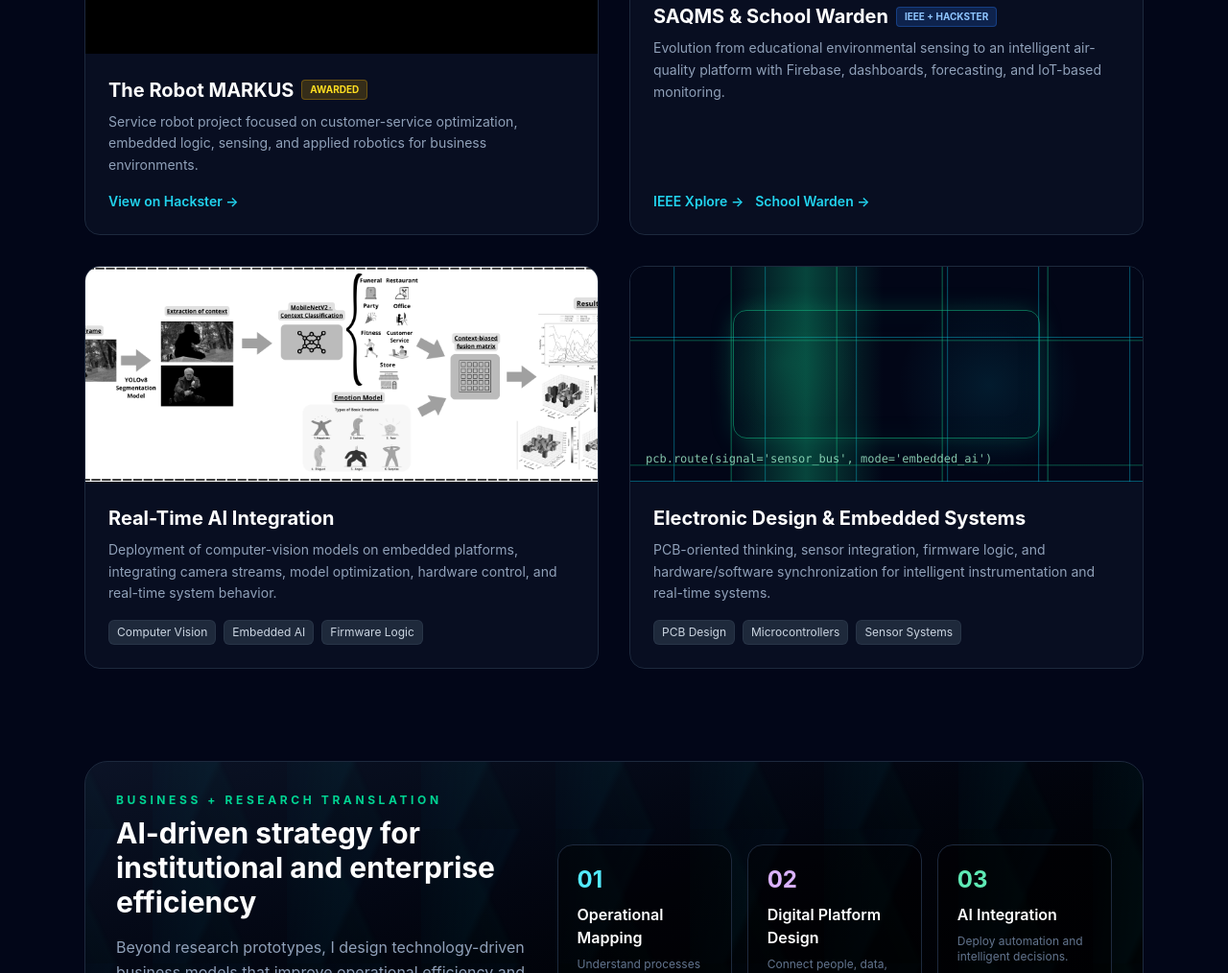
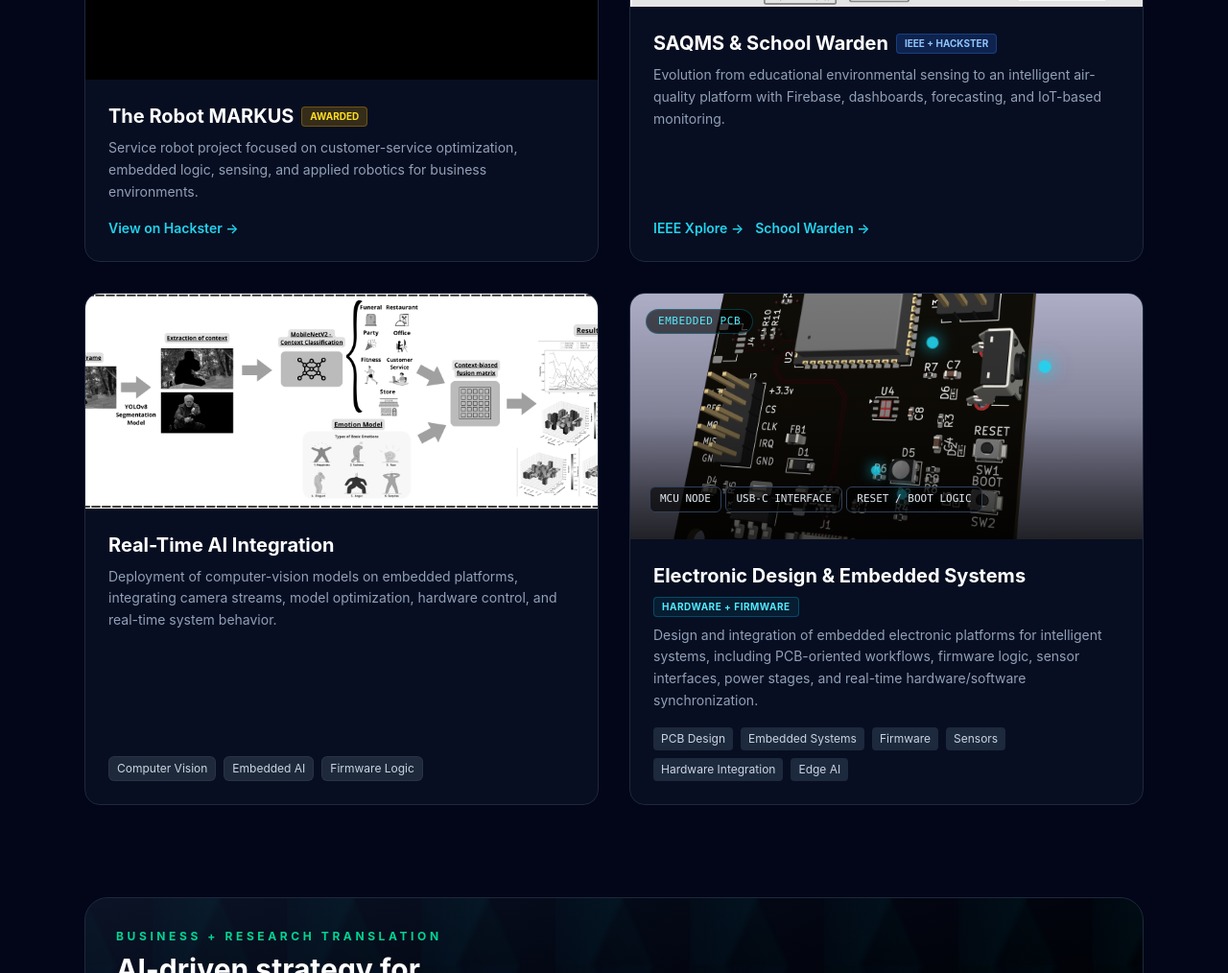
Before and after one commit to WichoArenas/portafolio-luis, an Astro site: page /portafolio-luis/en in a window 1280 px wide. Shown: the part 4383-5397 px from the top of the page at 96% size. Built offline with nearby package versions, Linux system fonts and the light colour scheme; Astro itself is replaced by a stand-in of ours; no server answers; grey boxes are pictures that could not be loaded.

Commit message:
Add pcb design and animations

```diff
--- a/src/pages/en/index.astro
+++ b/src/pages/en/index.astro
@@ -382,11 +382,15 @@ import Layout from '../../layouts/Layout.astro';
                 <h3 class="text-xl font-bold text-white">Smart Parkade System</h3>
                 <span class="px-2 py-0.5 text-[10px] font-bold uppercase tracking-wider rounded bg-yellow-500/20 text-yellow-300 border border-yellow-500/30">Berkeley 2nd Place</span>
               </div>
-              <p class="text-slate-400 text-sm mb-4 leading-relaxed">Smart parking and space-optimization system recognized in Berkeley, focused on sensing, logistics, operational efficiency, and business-oriented impact.</p>
+              <p class="text-slate-400 text-sm mb-4 leading-relaxed"> Smart Parkade System
+
+Awarded 2nd Place at Berkeley. Intelligent parking system designed to optimize space availability, traffic flow, and operational decision-making through real-time sensing, occupancy detection, and AI-assisted visualization. </p>
             </div>
             <div class="flex gap-2 flex-wrap">
               <span class="tag">Smart City</span>
-              <span class="tag">Optimization</span>
+              <span class="tag">Parking AI</span>
+              <span class="tag">Optimiztion</span>
+              <span class="tag">Real-Time Sensing</span>
               <span class="tag">Business Efficiency</span>
             </div>
           </div>
@@ -447,20 +451,68 @@ import Layout from '../../layouts/Layout.astro';
           </div>
         </article>
 
-        <article class="group rounded-2xl border border-slate-800 bg-slate-900/50 overflow-hidden hover:border-emerald-500/50 transition-all flex flex-col">
-          <div class="h-56 w-full bg-slate-950 relative overflow-hidden pcb-visual">
-            <div class="pcb-board"></div>
-            <div class="absolute bottom-4 left-4 right-4 z-20 text-xs font-mono text-emerald-200/80">pcb.route(signal='sensor_bus', mode='embedded_ai')</div>
+        <article class="group rounded-2xl border border-slate-800 bg-slate-900/50 overflow-hidden hover:border-cyan-500/50 transition-all flex flex-col">
+  <div class="relative h-64 w-full bg-slate-950 overflow-hidden pcb-panel">
+
+    <img
+      src="/portafolio-luis/pcb-board.png"
+      alt="Custom PCB design for embedded systems"
+      class="absolute inset-0 w-full h-full object-cover z-10 pcb-image"
+    />
+
+    <!-- Overlay gradient -->
+    <div class="absolute inset-0 z-20 bg-gradient-to-t from-black/75 via-black/15 to-transparent pointer-events-none"></div>
+
+    <!-- Scan line -->
+    <div class="absolute inset-0 z-30 pointer-events-none overflow-hidden">
+      <div class="pcb-scan-line"></div>
     </div>
+
+    <!-- Glow points -->
+    <div class="absolute top-[18%] left-[58%] z-30 pcb-node"></div>
+    <div class="absolute top-[70%] left-[47%] z-30 pcb-node pcb-node-delay-1"></div>
+    <div class="absolute top-[80%] left-[52%] z-30 pcb-node pcb-node-delay-2"></div>
+    <div class="absolute top-[28%] left-[80%] z-30 pcb-node pcb-node-delay-3"></div>
+
+    <!-- Tech labels -->
+    <div class="absolute top-4 left-4 z-40 px-3 py-1 rounded-full border border-cyan-500/30 bg-black/60 text-cyan-300 text-[11px] font-mono tracking-wider">
+      EMBEDDED PCB
+    </div>
+
+    <div class="absolute bottom-5 left-5 z-40 space-y-2">
+      <div class="px-2.5 py-1 rounded-md border border-slate-700 bg-black/60 text-slate-200 text-[11px] font-mono inline-block">
+        MCU NODE
+      </div>
+      <div class="px-2.5 py-1 rounded-md border border-slate-700 bg-black/60 text-slate-200 text-[11px] font-mono inline-block">
+        USB-C INTERFACE
+      </div>
+      <div class="px-2.5 py-1 rounded-md border border-slate-700 bg-black/60 text-slate-200 text-[11px] font-mono inline-block">
+        RESET / BOOT LOGIC
+      </div>
+    </div>
+  </div>
+
   <div class="p-6 flex-grow flex flex-col justify-between">
     <div>
-              <h3 class="text-xl font-bold text-white mb-2">Electronic Design & Embedded Systems</h3>
-              <p class="text-slate-400 text-sm mb-4 leading-relaxed">PCB-oriented thinking, sensor integration, firmware logic, and hardware/software synchronization for intelligent instrumentation and real-time systems.</p>
+      <div class="flex items-center gap-2 mb-2 flex-wrap">
+        <h3 class="text-xl font-bold text-white">Electronic Design & Embedded Systems</h3>
+        <span class="px-2 py-0.5 text-[10px] font-bold uppercase tracking-wider rounded bg-cyan-500/10 text-cyan-300 border border-cyan-500/30">
+          Hardware + Firmware
+        </span>
       </div>
+
+      <p class="text-slate-400 text-sm leading-relaxed mb-4">
+        Design and integration of embedded electronic platforms for intelligent systems, including PCB-oriented workflows, firmware logic, sensor interfaces, power stages, and real-time hardware/software synchronization.
+      </p>
+    </div>
+
     <div class="flex gap-2 flex-wrap">
-              <span class="tag">PCB Design</span>
-              <span class="tag">Microcontrollers</span>
-              <span class="tag">Sensor Systems</span>
+      <span class="px-2 py-1 text-xs rounded bg-slate-800 text-slate-300">PCB Design</span>
+      <span class="px-2 py-1 text-xs rounded bg-slate-800 text-slate-300">Embedded Systems</span>
+      <span class="px-2 py-1 text-xs rounded bg-slate-800 text-slate-300">Firmware</span>
+      <span class="px-2 py-1 text-xs rounded bg-slate-800 text-slate-300">Sensors</span>
+      <span class="px-2 py-1 text-xs rounded bg-slate-800 text-slate-300">Hardware Integration</span>
+      <span class="px-2 py-1 text-xs rounded bg-slate-800 text-slate-300">Edge AI</span>
     </div>
   </div>
 </article>
@@ -877,6 +929,91 @@ import Layout from '../../layouts/Layout.astro';
     50% { transform: scaleX(1); opacity: 1; }
   }
 
+  .pcb-panel {
+    isolation: isolate;
+  }
+
+  .pcb-image {
+    transform: scale(1.01);
+    transition: transform 0.6s ease, filter 0.6s ease;
+    filter: saturate(0.95) contrast(1.02);
+  }
+
+  .group:hover .pcb-image {
+    transform: scale(1.04);
+    filter: saturate(1.08) contrast(1.08) brightness(1.03);
+  }
+
+  .pcb-scan-line {
+    position: absolute;
+    top: -20%;
+    left: -20%;
+    width: 140%;
+    height: 28%;
+    background: linear-gradient(
+      180deg,
+      rgba(34, 211, 238, 0) 0%,
+      rgba(34, 211, 238, 0.18) 45%,
+      rgba(34, 211, 238, 0.35) 50%,
+      rgba(34, 211, 238, 0.18) 55%,
+      rgba(34, 211, 238, 0) 100%
+    );
+    transform: rotate(-8deg);
+    animation: pcbScanMove 4.5s linear infinite;
+  }
+
+  @keyframes pcbScanMove {
+    0% {
+      transform: translateY(-140%) rotate(-8deg);
+      opacity: 0;
+    }
+    10% {
+      opacity: 1;
+    }
+    50% {
+      opacity: 1;
+    }
+    100% {
+      transform: translateY(320%) rotate(-8deg);
+      opacity: 0;
+    }
+  }
+
+  .pcb-node {
+    width: 10px;
+    height: 10px;
+    border-radius: 9999px;
+    background: #22d3ee;
+    box-shadow:
+      0 0 0 0 rgba(34, 211, 238, 0.55),
+      0 0 12px rgba(34, 211, 238, 0.9),
+      0 0 24px rgba(34, 211, 238, 0.45);
+    animation: pcbPulse 2.2s infinite ease-in-out;
+  }
+
+  .pcb-node-delay-1 {
+    animation-delay: 0.4s;
+  }
+
+  .pcb-node-delay-2 {
+    animation-delay: 0.9s;
+  }
+
+  .pcb-node-delay-3 {
+    animation-delay: 1.3s;
+  }
+
+  @keyframes pcbPulse {
+    0%, 100% {
+      transform: scale(1);
+      opacity: 0.8;
+    }
+    50% {
+      transform: scale(1.45);
+      opacity: 1;
+    }
+  }
+
 </style>
 
 <script is:inline>
```
Also changed, not shown: public/pcb-board.png (added). Lines whose indentation alone changed are shown as unchanged.
